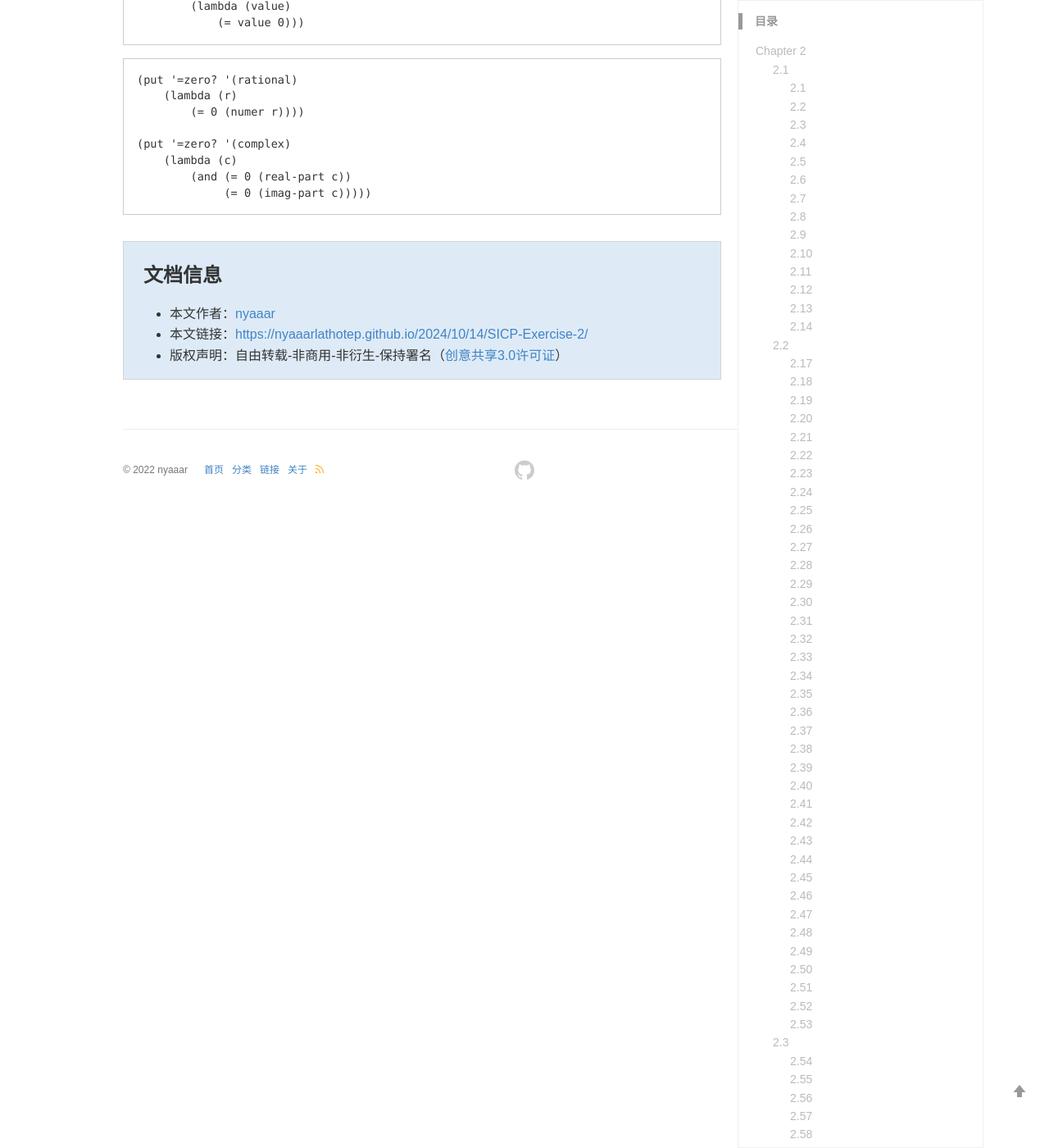
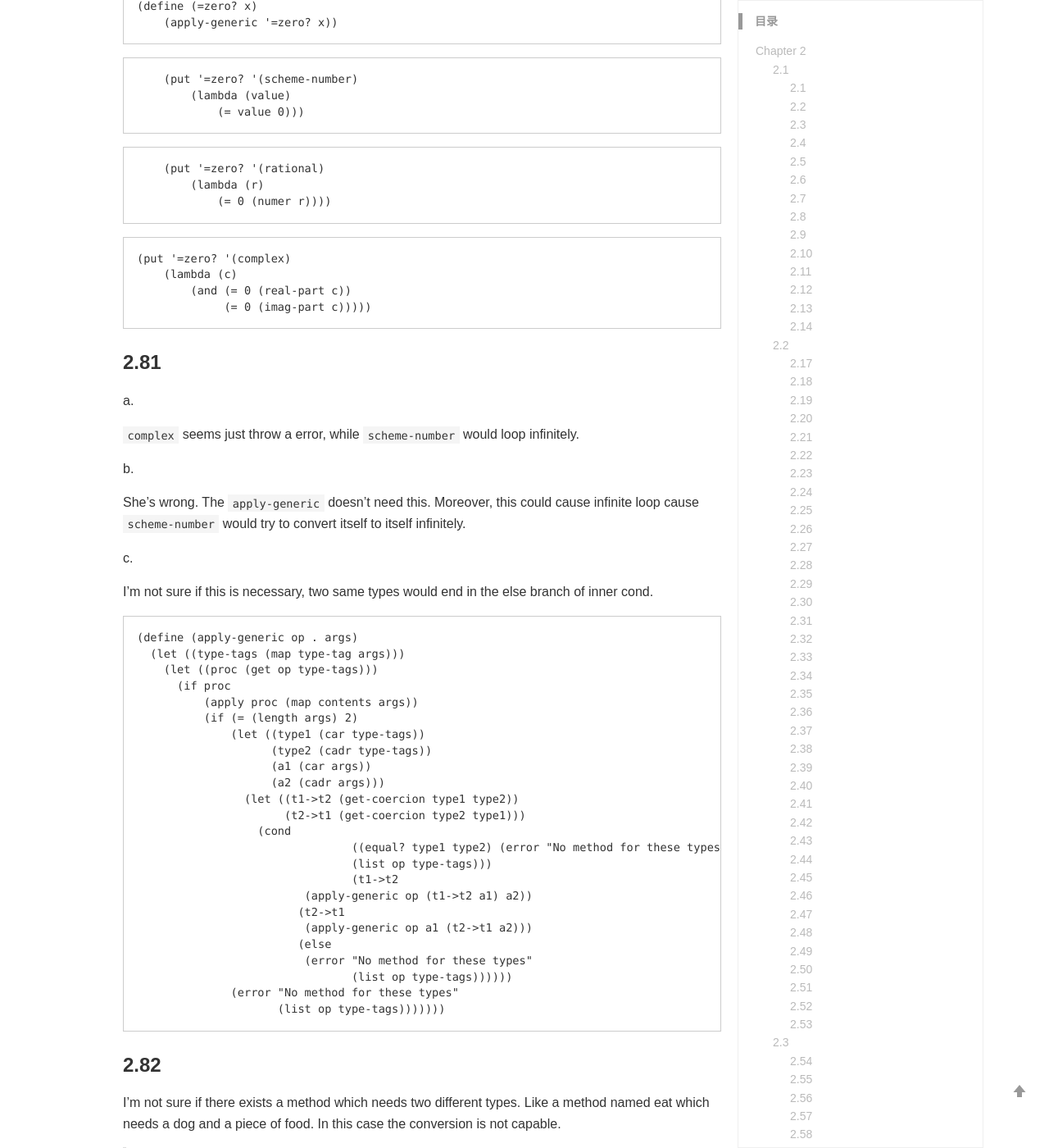
Before and after one commit to nyaaarlathotep/nyaaarlathotep.github.io, a Jekyll site: the page built from _posts/2024-10-14- SICP Exercise 2.md, in a window 1280 px wide and 1400 px high, scrolled down 44475 px. Shown: the whole window at 82% size. Built offline with Jekyll 4.4.1, drawn with Linux system fonts in a browser that asks for light colours; comment, search, counter and statistics services are not loaded; a style sheet for code colours, icons or effects is not loaded; some of the changed text lies outside the part shown.

Commit message:
Update 2024-10-14- SICP Exercise 2.md

````diff
--- a/_posts/2024-10-14- SICP Exercise 2.md
+++ b/_posts/2024-10-14- SICP Exercise 2.md
@@ -30,7 +30,11 @@ message passing.
 >
 > One limitation of this organization is it permits only generic procedures of one argument.
 
-Just like OO? Well, not like.
+Just like OO? Well, not that like.
+
+The methods belonging in generic types, especially the `Combining Data of Different Types`. Do you have any idea?
+
+Coercion? Implicit Type Conversion!
 
 ## 2.1
 
@@ -2103,12 +2107,95 @@ So, this one should also be the generic function.
         (lambda (value)
             (= value 0)))
 ```
-
+```
     (put '=zero? '(rational)
         (lambda (r)
             (= 0 (numer r))))
-
-    (put '=zero? '(complex)
-        (lambda (c)
-            (and (= 0 (real-part c))
-                 (= 0 (imag-part c)))))
+```
+```
+(put '=zero? '(complex)
+    (lambda (c)
+        (and (= 0 (real-part c))
+             (= 0 (imag-part c)))))
+```
+
+### 2.81
+
+a.
+
+`complex` seems just throw a error, while `scheme-number` would loop infinitely.
+
+b.
+
+She's wrong. The `apply-generic` doesn't need  this. Moreover, this could cause infinite loop cause `scheme-number` would try to convert itself to itself infinitely.
+
+c.
+
+I'm not sure if this is necessary, two same types would end in the else branch of inner cond.
+
+```
+(define (apply-generic op . args)
+  (let ((type-tags (map type-tag args)))
+    (let ((proc (get op type-tags)))
+      (if proc
+          (apply proc (map contents args))
+          (if (= (length args) 2)
+              (let ((type1 (car type-tags))
+                    (type2 (cadr type-tags))
+                    (a1 (car args))
+                    (a2 (cadr args)))
+                (let ((t1->t2 (get-coercion type1 type2))
+                      (t2->t1 (get-coercion type2 type1)))
+                  (cond
+                  		((equal? type1 type2) (error "No method for these types"
+                                (list op type-tags)))
+                  		(t1->t2
+                         (apply-generic op (t1->t2 a1) a2))
+                        (t2->t1
+                         (apply-generic op a1 (t2->t1 a2)))
+                        (else
+                         (error "No method for these types"
+                                (list op type-tags))))))
+              (error "No method for these types"
+                     (list op type-tags)))))))
+```
+
+### 2.82
+
+I'm not sure if there exists a method which needs two different types. Like a method named eat which needs a dog and a piece of food. In this case the conversion is not capable.
+
+>  Show how to generalize apply-generic to handle coercion in the general case of multiple arguments.
+
+Maybe not. I need another method to recursively modify the list and test whether it can be processed.
+
+### 2.83
+
+```
+(put 'raise '(scheme-number)
+ (lambda (x)
+   (make-rat x 1)
+ )
+)
+```
+
+real? Do we have `real` yet?
+
+```
+(put 'raise '(rational)
+ (lambda (x)
+    (* 1.0 (/ (numer x) (denom x)))
+ )
+)
+```
+
+```
+(put 'raise '(real)
+ (lambda (x)
+   (make-complex-from-real-imag x 0)
+ )
+)
+```
+
+### 2.84
+
+My implement in last problem is not capable in this one, I need to rewrite another. Also, we need to maintain a tower **hierarchy** of the types, which should be a list. Troublesome.
````
